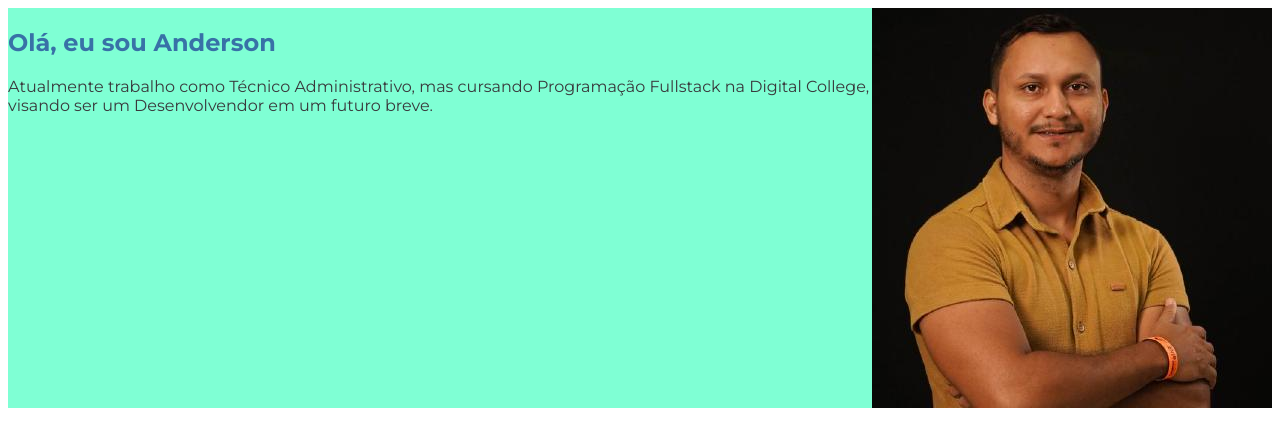
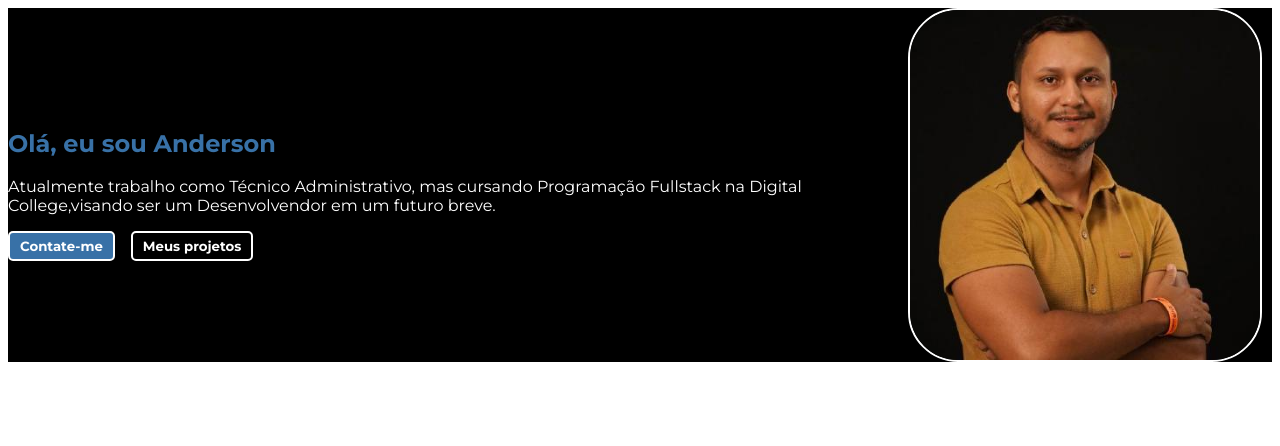
Before and after one commit to AndersonArauj07/Aula-04---Criando-Portf-lio, a plain HTML site: page index.html in a window 1280 px wide. Drawn offline with Linux system fonts and the light colour scheme.

Commit message:
Segundo commit

```diff
--- a/index.html
+++ b/index.html
@@ -21,9 +21,14 @@
         <div>
             <h1 id="titulo">Olá, eu sou Anderson</h1>
             <p class="subtitulo">Atualmente trabalho como Técnico Administrativo, mas cursando Programação Fullstack na
-                Digital College, visando ser um Desenvolvendor em um futuro breve.</p>
+                Digital College,visando ser um Desenvolvendor em um futuro breve.</p>
+            <div class="container-button">
+                <button class="botao1">Contate-me</button>
+                <button class="botao2">Meus projetos</button>
+            </div>
+
         </div>
-        <img src="201264294.jpg" alt="">
+        <img src="201264294.jpg" alt="" id="minha-foto">
         <div>
     </section>
 
--- a/style.css
+++ b/style.css
@@ -7,10 +7,47 @@
 }
 
 .subtitulo {
-    color: #39393c;
+    color: white;
 }
 
 .container {
-    background-color: aquamarine;
+    background-color: black;
     display: flex;
+    align-items: center;
+    justify-content: center;
+    gap: 10px;
 }
+
+#minha-foto {
+    height: 350px;
+    border: 2px solid white;
+    border-radius: 50px;
+
+}
+
+.botao1 {
+    background-color: #3871a7;
+    color: white;
+    font-weight: bold;
+    padding: 5px 10px;
+    border: none;
+    border: 2px solid white ;
+    border-radius: 5px;
+
+}
+
+.botao2 {background-color: black;
+    color: white;
+    font-weight: bold;
+    padding: 5px 10px;
+    border: none;
+    border: 2px solid white;
+    border-radius: 5px;
+
+}
+
+.container-button {
+    display: flex;
+    align-items: center;
+    gap: 16px;
+}
```
